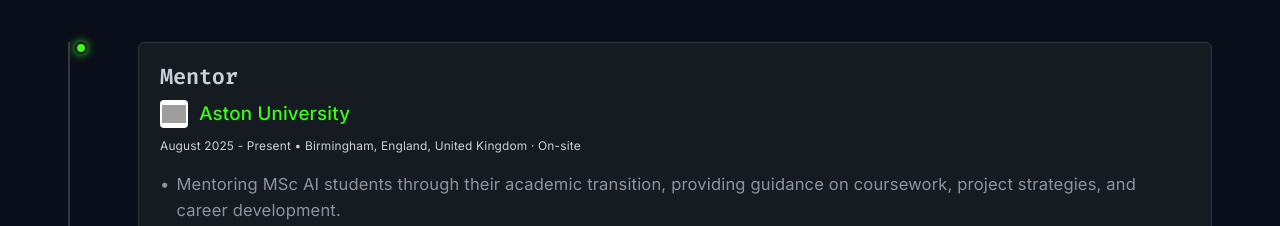
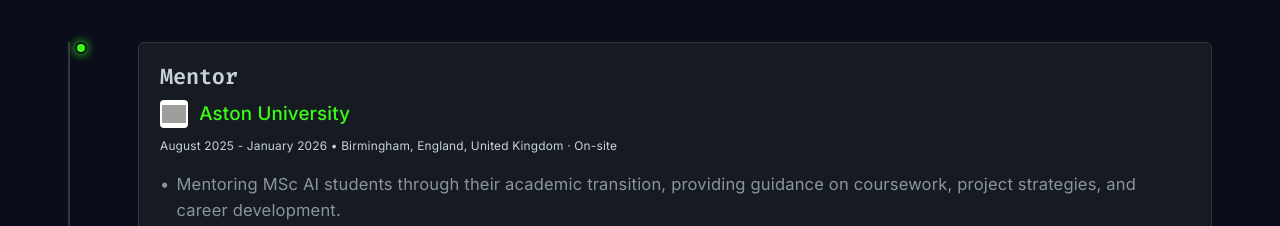
Before and after one commit to iammanoj807/profile, a React (Vite) app: page / in a window 1280 px wide. Shown: the part 2412-2638 px from the top of the page. Built offline with nearby package versions, Linux system fonts and the light colour scheme; grey boxes are pictures that could not be loaded; some icons are missing.

Commit message:
Data - New CV Added

```diff
--- a/src/data/portfolioData.js
+++ b/src/data/portfolioData.js
@@ -80,7 +80,7 @@
             title: "Mentor",
             company: "Aston University",
             company_logo: "https://www.aston.ac.uk/themes/custom/aston_university/logo.svg",
-            duration: "August 2025 - Present",
+            duration: "August 2025 - January 2026",
             location: "Birmingham, England, United Kingdom · On-site",
             description: [
                 "Mentoring MSc AI students through their academic transition, providing guidance on coursework, project strategies, and career development.",
```
